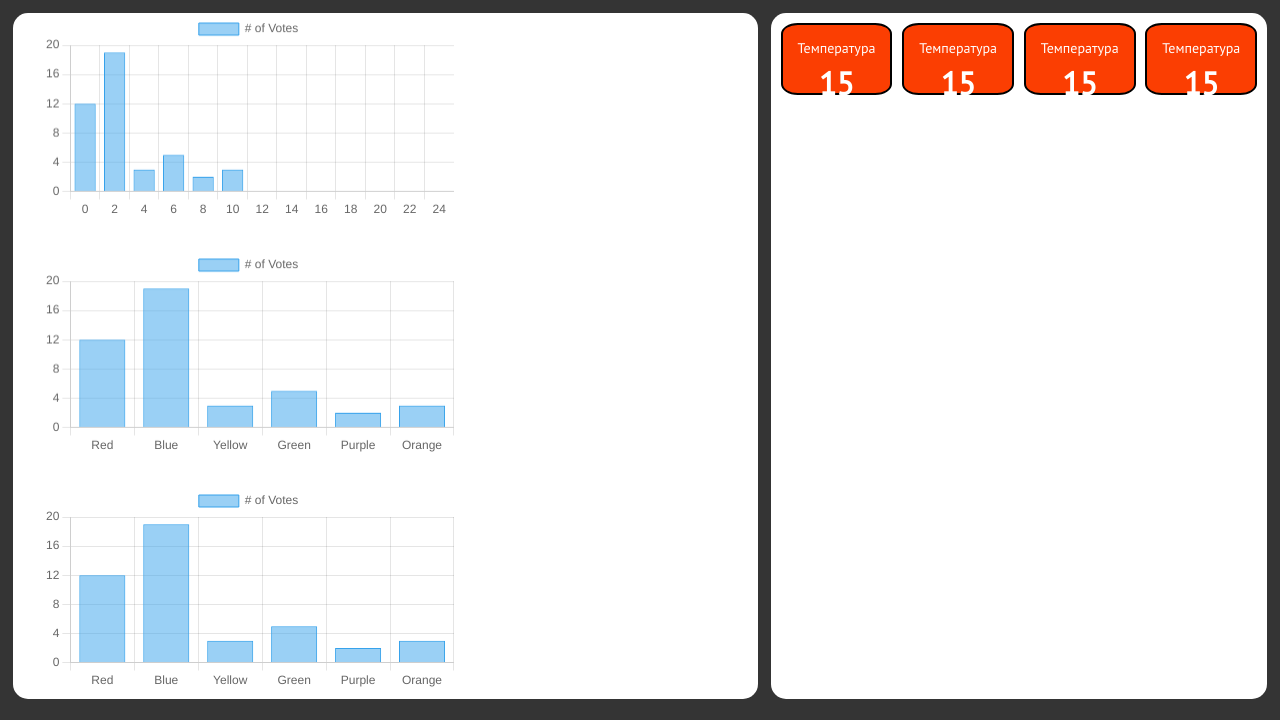
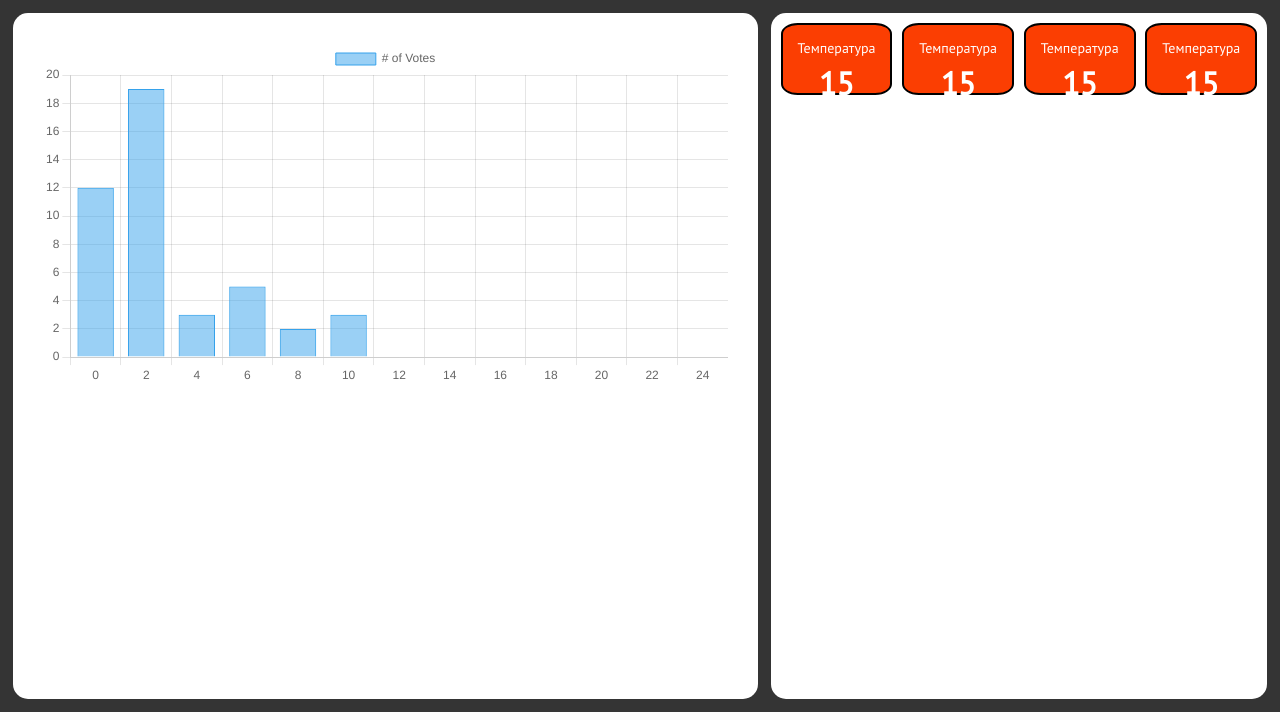
Before and after one commit to 1pestilent/emessions-monitoring, a Python web app: template app/templates/dashboard.html in a window 1280 px wide. Shown: the part 112-832 px from the top of the page. Run offline with Jinja, Linux system fonts and the light colour scheme; the template is opened without the code that fills it, so the values that code supplies are empty.

Commit message:
нижняя шапка

```diff
--- a/app/static/aesc_styles.css
+++ b/app/static/aesc_styles.css
@@ -31,8 +31,7 @@ body {
     border-radius: 15px;
 }
 .graph {
-    padding: 0 0 30px 30px;
-    height: 30%;
+    padding: 30px;
 }
 
 .stats {
--- a/app/static/scripts/base.js
+++ b/app/static/scripts/base.js
@@ -12,6 +12,20 @@ function logout() {
     document.cookie = 'refresh_token=;expires=Thu, 01 Jan 1970 00:00:00 UTC;';
     window.location.href = '/login';
 }
+
+async function get_locations () {
+    const response = await fetch('/api/aecs/sensor/locations/all', {
+        method: 'GET',
+        headers: {
+            'Content-Type': 'application/x-www-form-urlencoded',
+        },
+    });
+
+    if (response.ok) {
+        let locations = await response.json();
+        console.log(locations);
+        return locations;
+}};
 
 document.addEventListener("click", function(event) {
     const dropdown = document.getElementById("dropdown");
@@ -30,4 +44,17 @@ document.addEventListener('DOMContentLoaded', async function(event) {
 
     const header_username = document.getElementById('username')
     header_username.textContent = payload.sub;
+
+    const lower_header = document.getElementById('lower-header')
+
+    locations = await get_locations()
+    locations.forEach(location => {
+        const locationDiv = document.createElement('div');
+        locationDiv.className = 'location-container';
+        locationDiv.innerHTML = `
+                <a href="#">
+                    ${location.name}
+                </a>`;
+        lower_header.appendChild(locationDiv);
+    })
 });
--- a/app/templates/base.html
+++ b/app/templates/base.html
@@ -29,7 +29,8 @@
                 </div>
             </div>
         </div>
-        <div class="lower-header">
+        <div class="lower-header" id="lower-header">
+
         </div>
         {% endblock %}
     </header>
--- a/app/templates/dashboard.html
+++ b/app/templates/dashboard.html
@@ -9,12 +9,6 @@
         <div class="graphs">
             <div class="graph">
                 <canvas id="myChart1" class="chart1"></canvas>
-            </div>
-            <div class="graph">
-                <canvas id="myChart2"></canvas>
-                </div>
-            <div class="graph">
-                <canvas id="myChart3"></canvas>
             </div>
         </div>
         <div class="stats">
```
